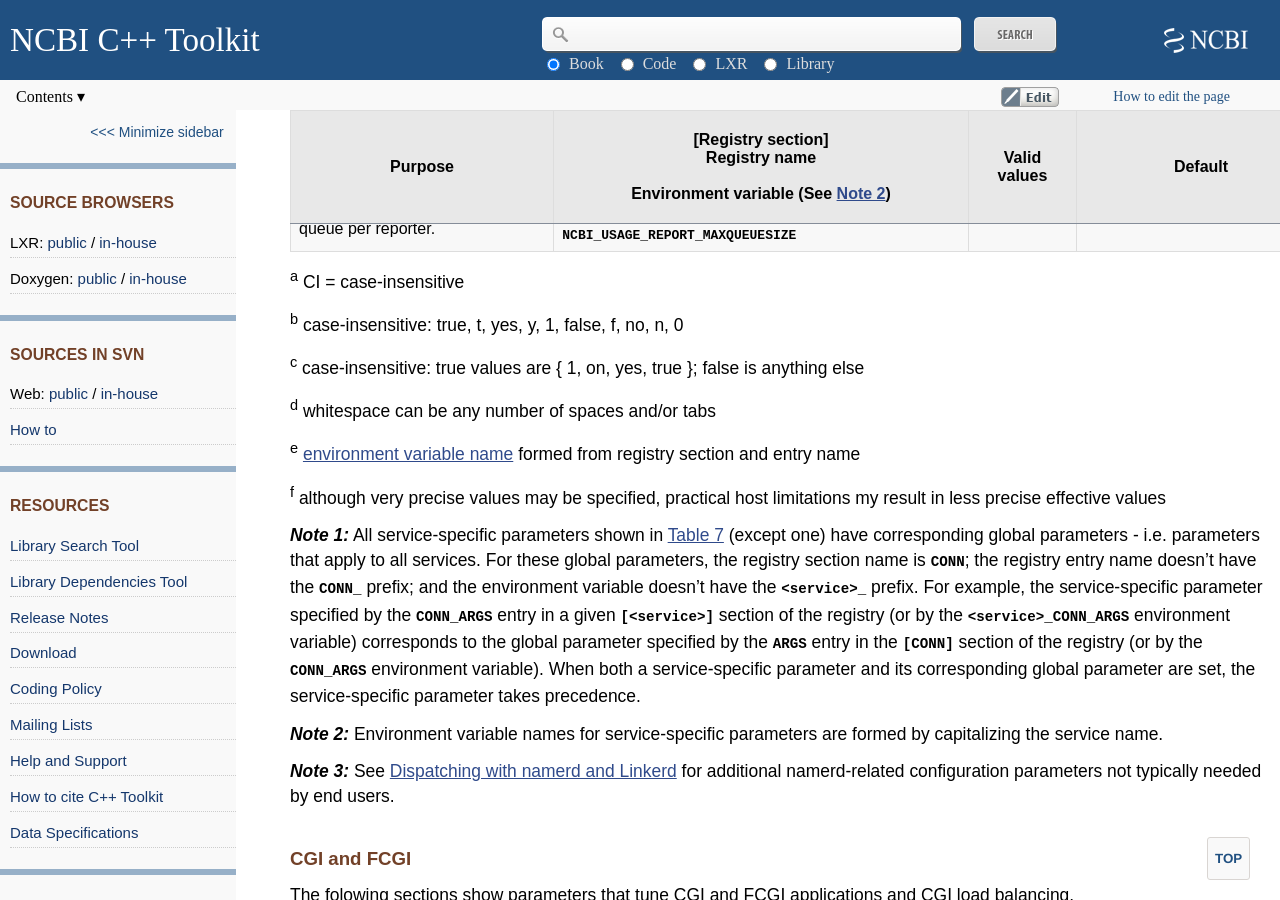
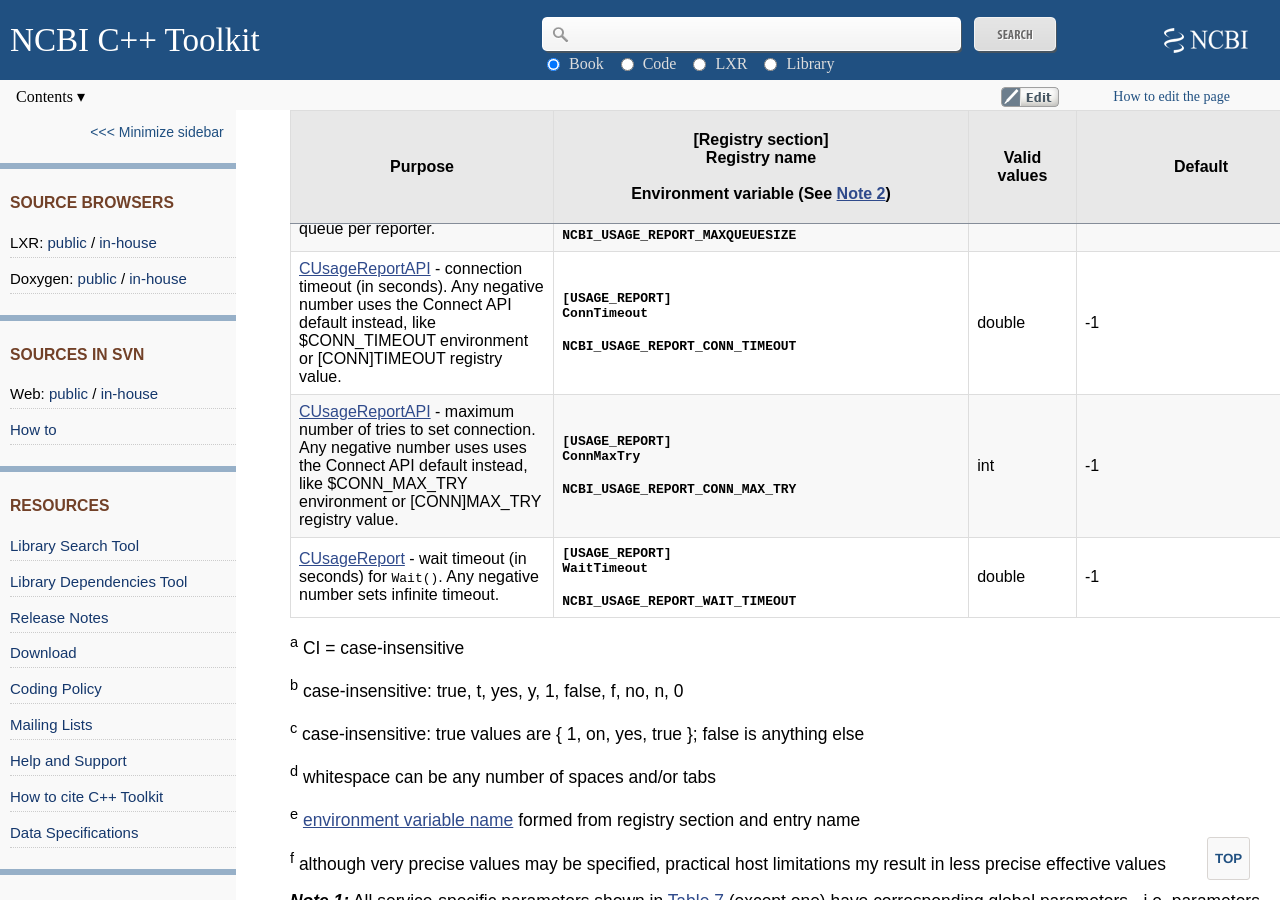
Before and after one commit to ncbi/cxx-toolkit, a Jekyll site: the page built from pages/ch_libconfig.md, in a window 1280 px wide and 900 px high, scrolled down 19676 px. Built offline with Jekyll 4.4.1, drawn with Linux system fonts in a browser that asks for light colours.

Commit message:
Update ch_libconfig.md
Add description for a new parameters for CUsageReport. CXX-13578

```diff
--- a/pages/ch_libconfig.md
+++ b/pages/ch_libconfig.md
@@ -461,6 +461,9 @@
 | [CUsageReportAPI](https://www.ncbi.nlm.nih.gov/IEB/ToolBox/CPP_DOC/doxyhtml/classCUsageReportAPI.html) - application name. | **`[USAGE_REPORT]`**<br/>**`AppName`**<br/><br/>**`NCBI_USAGE_REPORT_APPNAME`** | string | (none) |
 | [CUsageReportAPI](https://www.ncbi.nlm.nih.gov/IEB/ToolBox/CPP_DOC/doxyhtml/classCUsageReportAPI.html) - application version. | **`[USAGE_REPORT]`**<br/>**`AppVersion`**<br/><br/>**`NCBI_USAGE_REPORT_APPVERSION`** | string | (none) |
 | [CUsageReportAPI](https://www.ncbi.nlm.nih.gov/IEB/ToolBox/CPP_DOC/doxyhtml/classCUsageReportAPI.html) - maximum number of reporting jobs in the queue per reporter. | **`[USAGE_REPORT]`**<br/>**`MaxQueueSize`**<br/><br/>**`NCBI_USAGE_REPORT_MAXQUEUESIZE`** | unsigned int  | 100 |
+| [CUsageReportAPI](https://www.ncbi.nlm.nih.gov/IEB/ToolBox/CPP_DOC/doxyhtml/classCUsageReportAPI.html) - connection timeout (in seconds). Any negative number uses the Connect API default instead, like $CONN_TIMEOUT environment or [CONN]TIMEOUT registry value.| **`[USAGE_REPORT]`**<br/>**`ConnTimeout`**<br/><br/>**`NCBI_USAGE_REPORT_CONN_TIMEOUT`** | double | -1 |
+| [CUsageReportAPI](https://www.ncbi.nlm.nih.gov/IEB/ToolBox/CPP_DOC/doxyhtml/classCUsageReportAPI.html) - maximum number of tries to set connection. Any negative number uses uses the Connect API default instead, like $CONN_MAX_TRY environment or [CONN]MAX_TRY registry value. | **`[USAGE_REPORT]`**<br/>**`ConnMaxTry`**<br/><br/>**`NCBI_USAGE_REPORT_CONN_MAX_TRY`** | int | -1 |
+| [CUsageReport](https://www.ncbi.nlm.nih.gov/IEB/ToolBox/CPP_DOC/doxyhtml/classCUsageReport.html) - wait timeout (in seconds) for `Wait()`.  Any negative number sets infinite timeout. | **`[USAGE_REPORT]`**<br/>**`WaitTimeout`**<br/><br/>**`NCBI_USAGE_REPORT_WAIT_TIMEOUT`** | double | -1 |
 
 
 <div class="table-scroll"></div>
```
